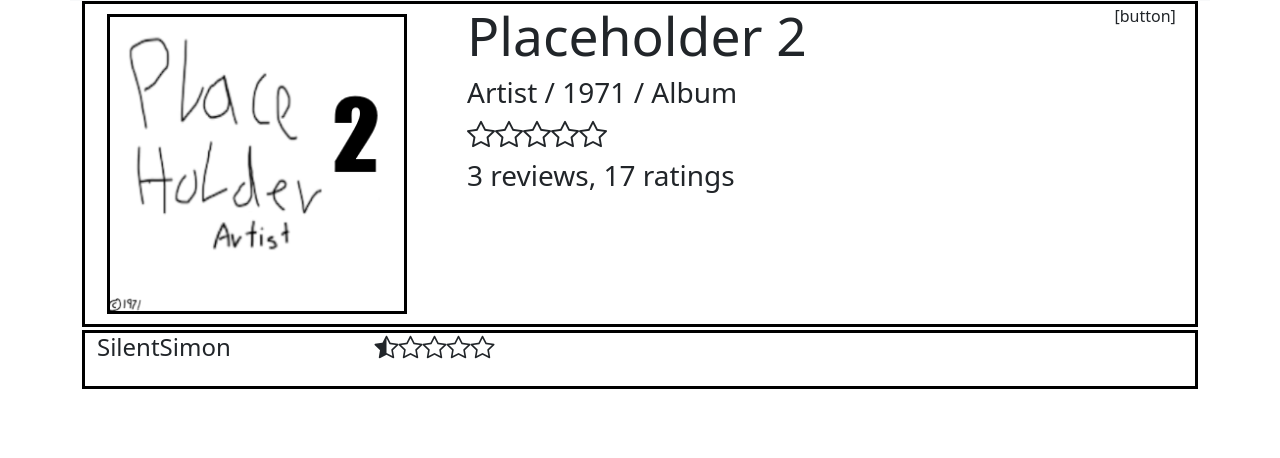
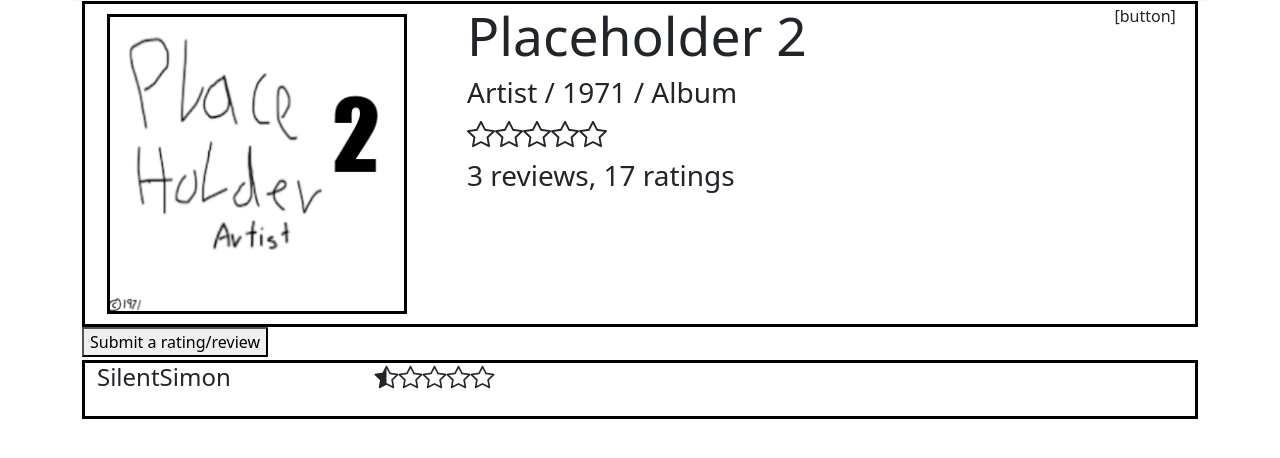
Before and after one commit to bass64/cits3403project, a Flask app: page /article/1 in a window 1280 px wide. Shown: the part 81-539 px from the top of the page. Run offline with Flask 3, Linux system fonts and the light colour scheme; data comes from the database, SQL or seed files in the repository.

Commit message:
Added post review to article page

```diff
--- a/app/routes.py
+++ b/app/routes.py
@@ -26,7 +26,7 @@ def home():
 def article(article_id):
     album = db.session.query(Article).get(article_id)
     reviews = db.session.query(Review, User).join(User, User.user_id == Review.user_id).filter(Review.album_id == article_id).all()
-    return render_template("article_full.html", title = "" + album.album_artist + " - " + album.album_title, album=album, reviews=reviews, full=True)
+    return render_template("article_full.html", title = "" + album.album_artist + " - " + album.album_title, album=album, reviews=reviews, full=True, user="test")
 
 @app.route('/create-post', methods=['GET', 'POST'])
 def create_post():
--- a/app/templates/article_full.html
+++ b/app/templates/article_full.html
@@ -3,8 +3,16 @@
     {% extends "base.html" %}
 {% endif %}
 
+
+
 {% block content %}
+
 <body>
+    <!-- Review Box, hidden initially -->
+    {% if user != null %}
+        {% include "post-review.html"%}
+    {% endif %}
+
     <!-- Star Rating Script-->
     <script>
         function star_rating(rating, id) {
@@ -62,6 +70,10 @@
 
     <!-- Only include reviews if full version of article -->
     {% if full == True %}
+        {% if user != null %}
+            <button onclick="open_review_box()">Submit a rating/review</button>
+        {% endif %}
+
         {% for review in reviews %}
             {% with %}
                 {% set review=review %}
@@ -70,9 +82,16 @@
         {% endfor %}
     {% endif %}
 
-    <!-- Call star rating script for albums here-->
     <script>
+        // Call star rating script for albums here, after everythings loaded
         star_rating("{{ album.album_rating }}", "album_" + "{{ album.album_id }}")
+
+        function open_review_box() {
+            $(".wrapper").css("display", "inline");
+        }
+        function close_review_box() {
+            $(".wrapper").css("display", "none");
+        }
     </script>
 </body>
 {% endblock %}
--- a/app/templates/post-review.html
+++ b/app/templates/post-review.html
@@ -1,15 +1,16 @@
 <!-- This code allows you to write, rate out of 5 and post reviews -->
-{% extends "base.html" %}
-{% block content %}
 
 <!-- Start of CSS code-->
   <style>
-    .container {
-      display:flex;
+    .container#review_box {
       justify-content: center;
       align-items: center;
       min-height: 100vh;
+
+      position: absolute;
+      z-index: 999 !important;
     }
+
     .wrapper {
       background: white;
       max-width: 500px;
@@ -19,6 +20,12 @@
       border-radius: 10px;
       text-align: center;
       box-shadow: 0px 0px 2px 2px;
+
+      position: absolute;
+      z-index: 999 !important;
+      /* i need to find a better way to centre this */
+      transform: translateX(78%) translateY(20vh);
+      display: none;
     }
     .wrapper h3{
       font-size: 40px;
@@ -90,10 +97,9 @@
 
 
 <!-- Start of HTML code-->
-<body>
-  <div class="container">
+  <div class="container" id="review-box">
     <div class="wrapper">
-      <h3> Leave us a review!</h3>
+      <h3> Leave a rating</h3>
       <form action="#">
         <div class="rating">
           <input type="number" name="rating" hidden>
@@ -103,10 +109,10 @@
           <i class="bi bi-star star" style="--i: 3;"></i>
           <i class="bi bi-star star" style="--i: 4;"></i>
         </div>
-        <textarea name="opinion" cols="30" rows="5" placeholder="What did you think about my song?"></textarea>
+        <textarea name="opinion" cols="30" rows="5" placeholder="Write a review (Optional)"></textarea>
         <div class="btn-group">
           <button type="submit" class="btn btn-primary">Submit</button>
-          <button type="cancel" class="btn btn-outline-primary">Cancel</button>
+          <button type="cancel" onclick="close_review_box()" class="btn btn-outline-primary">Cancel</button>
         </div>
       </form>
     </div>
@@ -121,7 +127,7 @@
     allStar.forEach((item,idx)=> {
       item.addEventListener('click', function () {
         let click = 0
-        rating.value = idx + 1
+        rating.value = (idx + 1)*2
         console.log(rating.value)
 
         allStar.forEach(i=> {
@@ -141,7 +147,3 @@
     })
   </script>
 <!-- End of JavaScript-->
-
-</body>
-
-{% endblock %}
```
Also changed, not shown: app/database.py (+28 -0 lines).
